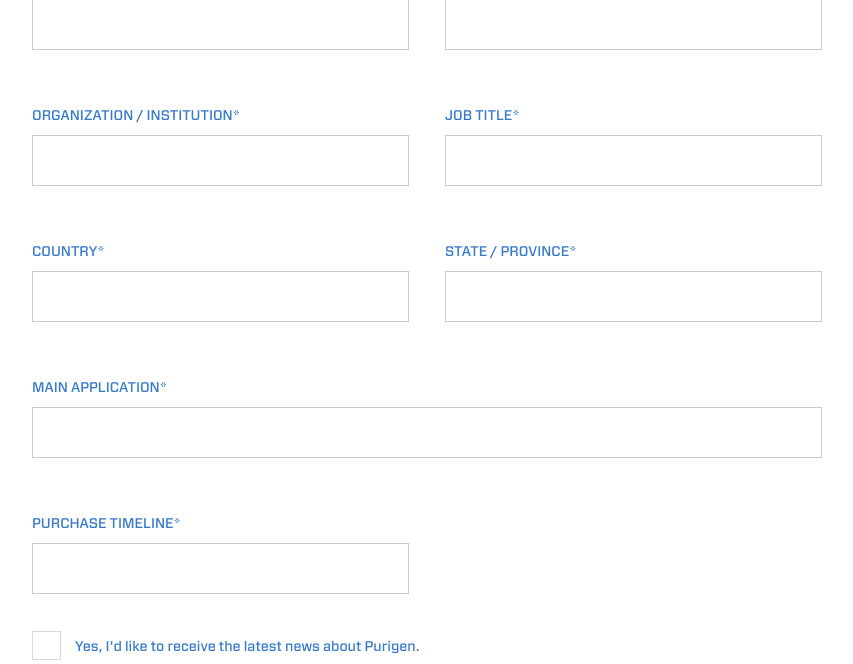
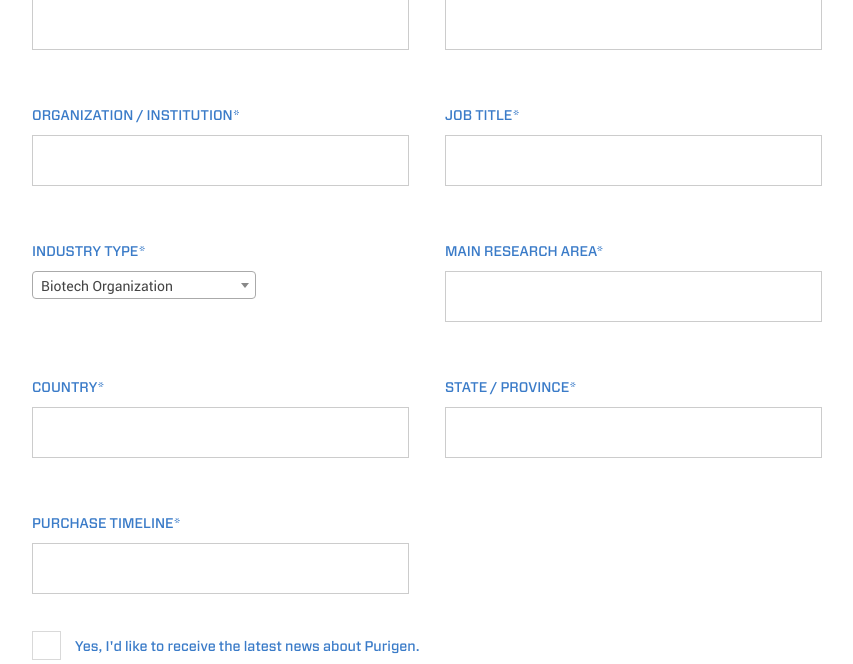
Before and after one commit to paulpurigen/Purigen, a PHP site: page /publizieren/support/request-info in a window 1280 px wide. Shown: the part 533-1197 px from the top of the page, without its empty margins (213-1066 px from the left). Run offline with PHP 8.4, Linux system fonts and the light colour scheme; some libraries are stand-ins or nearby versions.

Commit message:
INDUSTRY TYPE

```diff
--- a/admin/webforms/request_information/modify.php
+++ b/admin/webforms/request_information/modify.php
@@ -24,6 +24,7 @@ $country = $webhelper->RequestFilter("country", 50, false);
 $state = $webhelper->RequestFilter("state", 50, false);
 $main_application = $webhelper->RequestFilter("main_application", 100, false);
 $main_product = $webhelper->RequestFilter("main_product", 100, false);
+$industry_type = $webhelper->RequestFilter("industry_type", 100, false);
 $purchase_timeline = $webhelper->RequestFilter("purchase_timeline", 100, false);
 $isreceive = $webhelper->RequestFilter("isreceive", 0, false);
 $note = $webhelper->RequestFilter("note", -1, true);
@@ -39,6 +40,7 @@ if($webhelper->isNull($country)) $webhelper->AlertMessage("Error. Please try aga
 if($webhelper->isNull($state)) $webhelper->AlertMessage("Error. Please try again.8");
 if($webhelper->isNull($main_application)) $webhelper->AlertMessage("Error. Please try again.9");
 if($webhelper->isNull($main_product)) $webhelper->AlertMessage("Error. Please try again.10");
+if($webhelper->isNull($industry_type)) $webhelper->AlertMessage("Error. Please try again. Industry type");
 if($webhelper->isNull($purchase_timeline)) $webhelper->AlertMessage("Error. Please try again.11");
 if($webhelper->isNull($isreceive)) $isreceive = 0;
 if($webhelper->isNull($note)) $webhelper->AlertMessage("Error. Please try again.12");
@@ -63,6 +65,7 @@ $sql = "update request_information
             state = '$state',
 
             main_application = '$main_application',
+            industry_type = '$industry_type',
             main_product = '$main_product',
             purchase_timeline = '$purchase_timeline',
             isreceive = '$isreceive',
--- a/lib/common.php
+++ b/lib/common.php
@@ -12,6 +12,7 @@ require $_SERVER['DOCUMENT_ROOT'] . '/vendor/autoload.php';
 $dotenv = Dotenv\Dotenv::createImmutable($_SERVER['DOCUMENT_ROOT']);
 $dotenv->load();
 
+include_once($_SERVER['DOCUMENT_ROOT'] . '/lib/Constants.php');
 include_once($_SERVER['DOCUMENT_ROOT'] . '/lib/dbHelper.php');
 include_once($_SERVER['DOCUMENT_ROOT'] . '/lib/RowHelper.php');
 include_once($_SERVER['DOCUMENT_ROOT'] . '/lib/PageHelper.php');
--- a/support/request-info.php
+++ b/support/request-info.php
@@ -1,3 +1,7 @@
+<?php
+include_once($_SERVER['DOCUMENT_ROOT'] . '/lib/Constants.php');
+$industry_types = Constants::INDUSTRY_TYPES;
+?>
 <head>
 
 <title>Request Information | Purigen Biosystems</title>
@@ -14,8 +18,15 @@
 <?php include_once($_SERVER['DOCUMENT_ROOT'] . "/include/header.php") ?>
 
 </head>
-
+<link href="https://cdn.jsdelivr.net/npm/select2@4.0.12/dist/css/select2.min.css" rel="stylesheet" />
+<script src="https://cdn.jsdelivr.net/npm/select2@4.0.12/dist/js/select2.min.js"></script>
 <script type="text/javascript">
+    $(document).ready(function() {
+        $('#industry_type').select2({
+            placeholder: 'Select an option',
+            dropdownAutoWidth: true,
+        });
+    });
 
     function checkFrm()
 
@@ -150,7 +161,20 @@
                         <dd><input type="text" name="job_title" id="job_title" maxlength="100"/></dd>
                     </dl>
                 </div>
-
+                <div class="form-row">
+                    <dl>
+                        <dt><label for="">INDUSTRY TYPE*</label></dt>
+                        <dd><select class="dropdown" name="industry_type" id="industry_type">
+                                <?php foreach ($industry_types as $key => $industry_type) { ?>
+                                    <option value="<?= $key ?>"><?= $industry_type ?></option>
+                                <?php } ?>
+                            </select></dd>
+                    </dl>
+                    <dl>
+                        <dt><label for="">MAIN RESEARCH AREA*</label></dt>
+                        <dd><input type="text" name="main_application" id="main_application" maxlength="100"/></dd>
+                    </dl>
+                </div>
                 <div class="form-row">
                     <dl>
                         <dt><label for="">COUNTRY*</label></dt>
@@ -163,20 +187,11 @@
                 </div>
                 <div class="form-row">
                     <dl>
-                        <dt><label for="">MAIN APPLICATION*</label></dt>
-                        <dd><input type="text" name="main_application" id="main_application" maxlength="100"/></dd>
-                    </dl>
-                    <!--<dl>
-                            <dt><label for="">MAIN PRODUCT INTEREST*</label></dt>
-                            <dd><input type="text"/></dd>
-                    </dl>-->
-                </div>
-                <div class="form-row">
-                    <dl>
                         <dt><label for="">PURCHASE TIMELINE*</label></dt>
                         <dd><input type="text" name="purchase_timeline" id="purchase_timeline" maxlength="100"/></dd>
                     </dl>
-                    <dl></dl>
+                    <dl>
+                    </dl>
                 </div>
                 <div class="form-agree">
                     <div class="checkbox-set"><input type="checkbox" name="isreceive" value="1" id="category-brochures"/> <label for="category-brochures">Yes, I'd like to receive the latest news about Purigen.</label></div>
@@ -212,5 +227,4 @@
         </div>
     </div>
 </div>
-
 <?php include_once($_SERVER['DOCUMENT_ROOT'] . "/include/footer.php") ?>
```
Also changed, not shown: admin/webforms/request_information/modifyFrm.php (+12 -2 lines), support/request-info-proc.php (+5 -3 lines).
